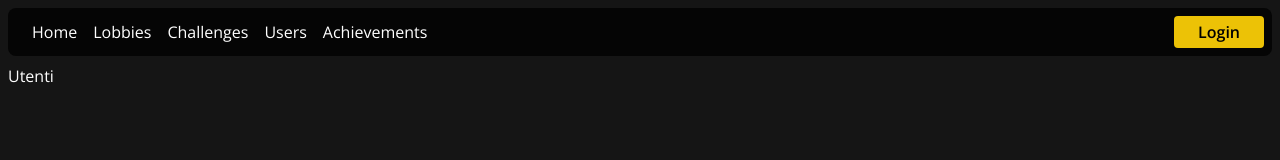
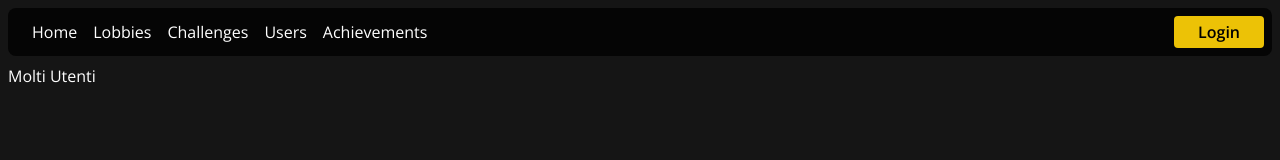
Before and after one commit to whatasave/codeduel-fe, a SvelteKit app: page /user in a window 1280 px wide. Shown: the top 160 px of the page. Built offline with nearby package versions, Linux system fonts and the light colour scheme; no server answers.

Commit message:
babbani 2

```diff
--- a/src/routes/(layout)/user/+page.svelte
+++ b/src/routes/(layout)/user/+page.svelte
@@ -1 +1 @@
-<p>Utenti</p>
+<p>Molti Utenti</p>
```
